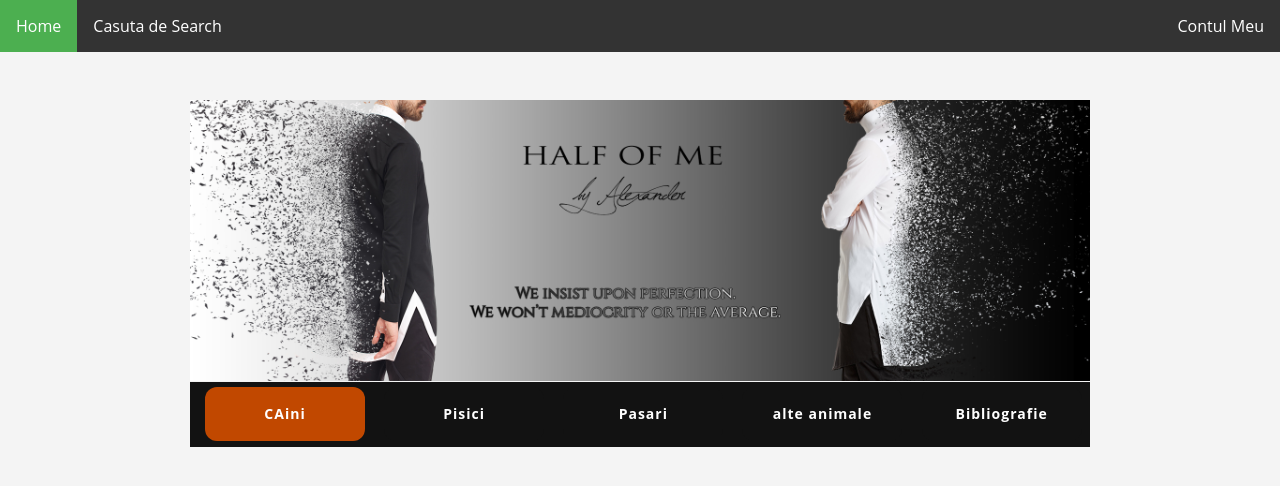
After one commit to Cristian-Dumea/PetMarket, a PHP site: page / in a window 1280 px wide. The commit adds this page. Shown: the top 486 px of the page. Run offline with PHP 8.4, Linux system fonts and the light colour scheme.

Commit message:
Structure for the files added

```diff
--- /dev/null
+++ b/index.html
@@ -0,0 +1,38 @@
+<!DOCTYPE html>
+<html>
+
+<head>
+    <link rel="stylesheet" href="src/styles.css">
+    <title>PetMarket</title>
+    <meta charset="utf-8">
+</head>
+<body>
+<ul>
+    <li><a class="active" href="index.html">Home</a></li>
+    <li><a href="">Casuta de Search</a></li>
+    <li style="float:right"><a href="">Contul Meu</a></li>
+</ul>
+<div id="customcanvas">
+    <div class="image">
+        <img style='height: 100%; width: 100%; object-fit: contain' src="Data/82257074-cacaroot-marketing-boards.jpg"</img>
+    </div>
+    <div id="menucanvas">
+        <div class="button_menu" style="font-weight:bold; margin-left:15px; width: 120px; background-color:#C14800;">
+            CAini
+        </div>
+        <div class="button_menu" style="font-weight:bold; margin-left:15px; width: 120px" onclick="navigate('Introducere.html');">
+            Pisici
+        </div>
+        <div class="button_menu" style="font-weight:bold; margin-left:15px; width: 120px" onclick="navigate('Cei patru P.html');">
+            Pasari
+        </div>
+        <div class="button_menu" style="font-weight:bold; margin-left:15px; width: 120px" onclick="navigate('Magazin de draperii și perdele.html');">
+            alte animale
+        </div>
+        <div class="button_menu" style="font-weight:bold; margin-left:15px; width: 120px" onclick="navigate('Bibliografie.html');">
+            Bibliografie
+        </div>
+    </div>
+</div>
+</body>
+</html>
--- a/register.html
+++ b/register.html
@@ -3,6 +3,7 @@
     <meta charset="utf-8">
     <title>PetMarket Inregistrare</title>
     <link rel="stylesheet" href="src/styles.css">
+    <script src="src/scripts.js"></script>
     <link rel='stylesheet' href='https://fonts.googleapis.com/css?family=Open+Sans:400,300'>
 </head>
 <body>
--- a/src/styles.css
+++ b/src/styles.css
@@ -146,3 +146,124 @@ form a:hover {
     text-transform: uppercase;
     width: 300px;
 }
+
+.product-image-wrapper{
+    border:1px solid #F7F7F5;
+    overflow: hidden;
+    margin-bottom:30px;
+}
+
+.single-products {
+    position: relative;
+}
+
+.single-products:hover .product-overlay {
+    display:block;
+    height:100%;
+}
+
+.product-overlay .overlay-content {
+    bottom: 0;
+    position: absolute;
+    bottom: 0;
+    text-align: center;
+    width: 100%;
+}
+
+.product-overlay .add-to-cart {
+    background:#fff;
+    border: 0 none;
+    border-radius: 0;
+    color: #FE980F;
+    font-family: 'Roboto', sans-serif;
+    font-size: 15px;
+    margin-bottom: 25px;
+}
+
+.product-overlay .add-to-cart:hover {
+    background:#fff;
+    color: #FE980F;
+}
+
+
+.product-overlay p{
+    font-family: 'Roboto', sans-serif;
+    font-size: 14px;
+    font-weight: 400;
+    color: #fff;
+}
+
+.features_items{
+    overflow:hidden;
+}
+
+body {margin:0;}
+
+ul {
+    list-style-type: none;
+    margin: 0;
+    padding: 0;
+    overflow: hidden;
+    background-color: #333;
+    position: fixed;
+    top: 0;
+    width: 100%;
+}
+
+li {
+    float: left;
+}
+
+li a {
+    display: block;
+    color: white;
+    text-align: center;
+    padding: 14px 16px;
+    text-decoration: none;
+}
+
+li a:hover:not(.active) {
+    background-color: #111;
+}
+
+.active {
+    background-color: #4CAF50;
+}
+
+#customcanvas
+{
+    width:900px;
+    margin:100px
+    auto
+}
+
+#menucanvas
+{
+    margin-top:-5px;
+    height:65px;
+    width: 900px;
+    background-color: rgba(18, 18, 18, 1);
+}
+.button_menu
+{
+    color: #FFF;
+    background: rgba(18, 18, 18, 1);
+    padding: 15px 20px;
+    margin-left: 10px;
+    margin-top: 5px;
+    font-size: 14px;
+    font-weight: bold;
+    letter-spacing: 1px;
+    border-radius: 12px;
+    display: inline-block;
+    text-align: center;
+    cursor: pointer;
+    box-shadow: inset 0 0 0 0 #C14800;
+    -webkit-transition: all ease 0.5s;
+    -moz-transition: all ease 0.5s;
+    transition: all ease 0.5s;
+}
+.button_menu:hover
+{
+    box-shadow: inset 0 100px 0 0 #C14800;
+}
```
Also changed, not shown: Data/82257074-cacaroot-marketing-boards.jpg (added).
